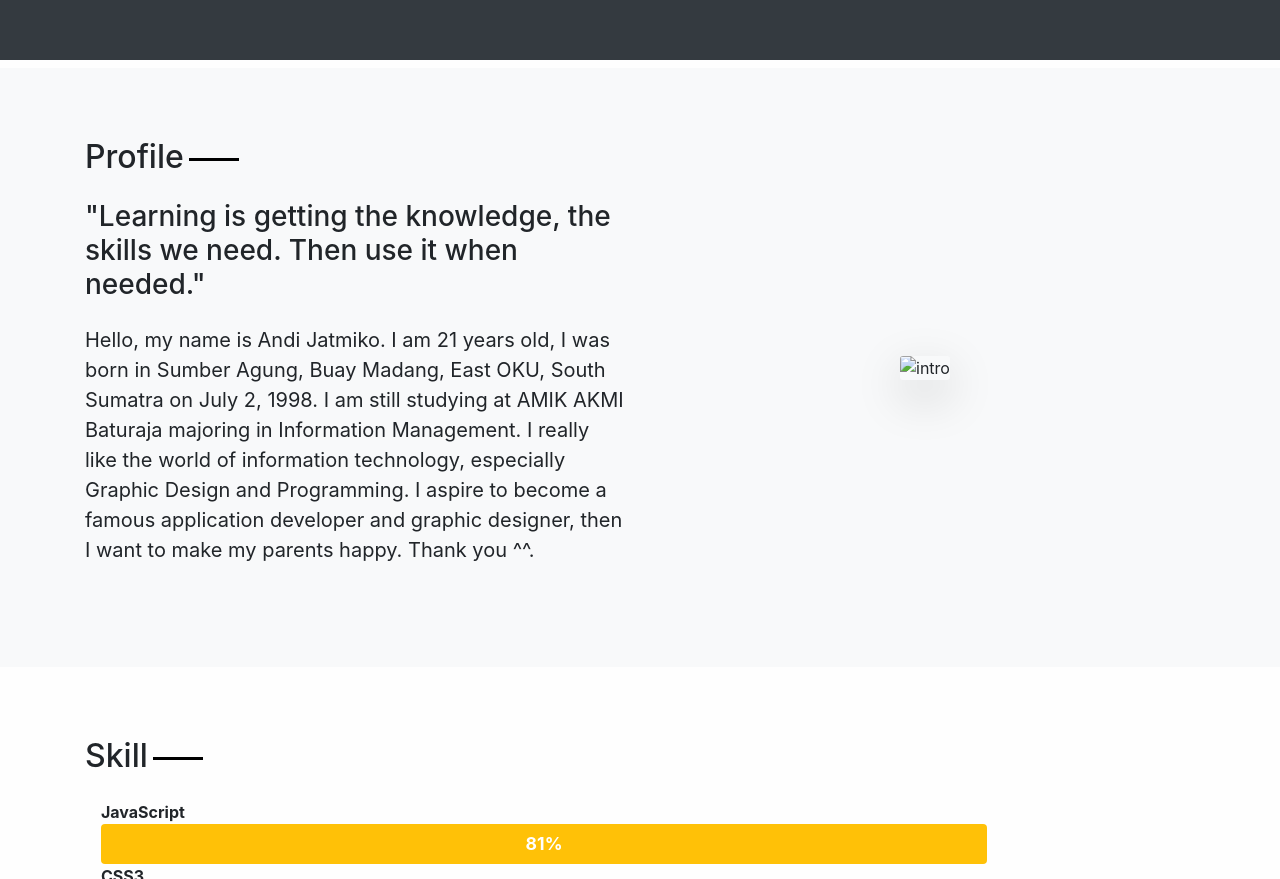
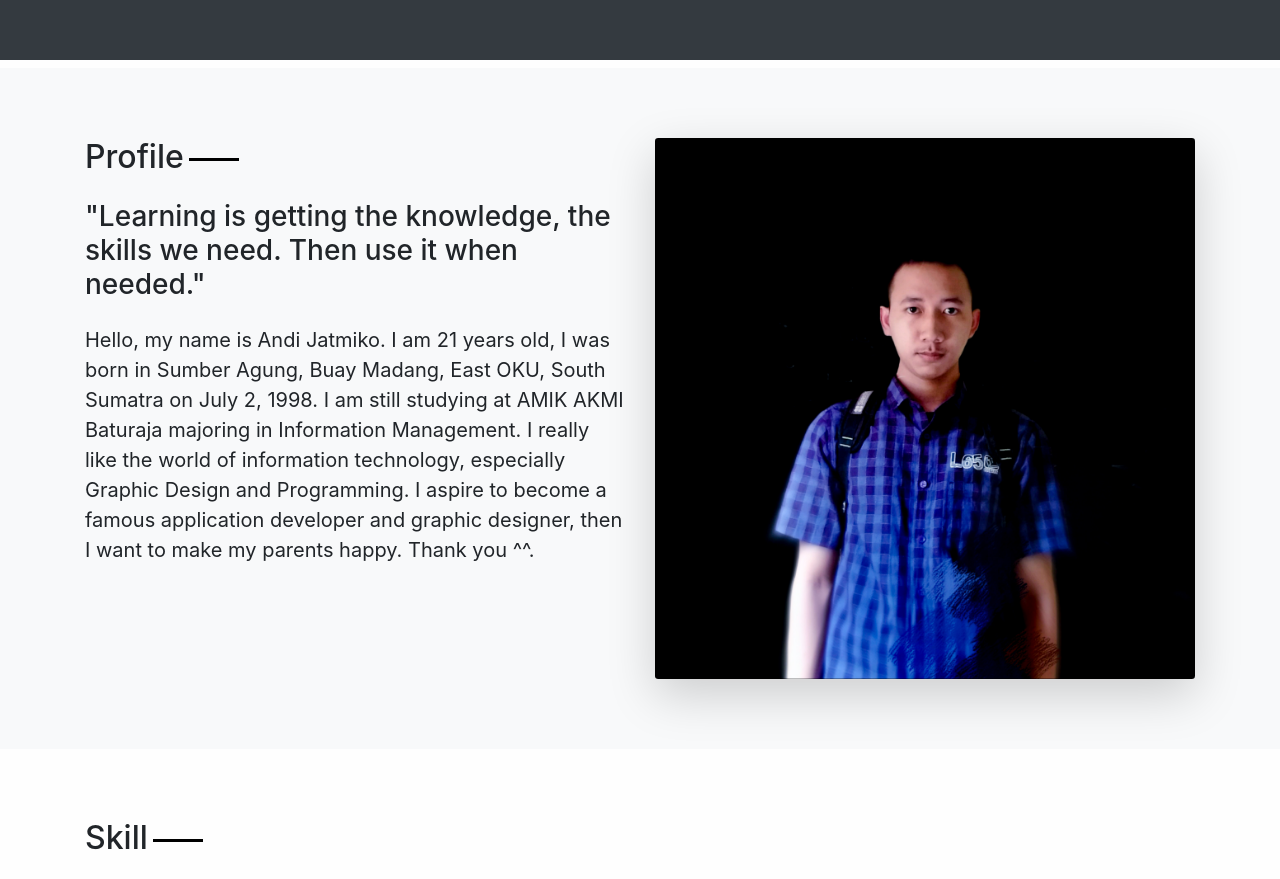
Before and after one commit to andiakmi/andiakmi, a plain HTML site: page index.html in a window 1280 px wide. Shown: the part 740-1619 px from the top of the page. Drawn offline with nearby package versions, Linux system fonts and the light colour scheme.

Commit message:
Update index.html

```diff
--- a/index.html
+++ b/index.html
@@ -112,7 +112,7 @@
           </div>
           <div class="col-lg-6 col-md-12 mb-3 h-100 my-auto text-center">
             <img
-              src="./assets/img/IMG_20200806_160409.JPG"
+              src="./assets/img/IMG_20200804_191651.jpg"
               alt="intro"
               class="rounded-sm shadow-lg img-fluid"
             />
```
